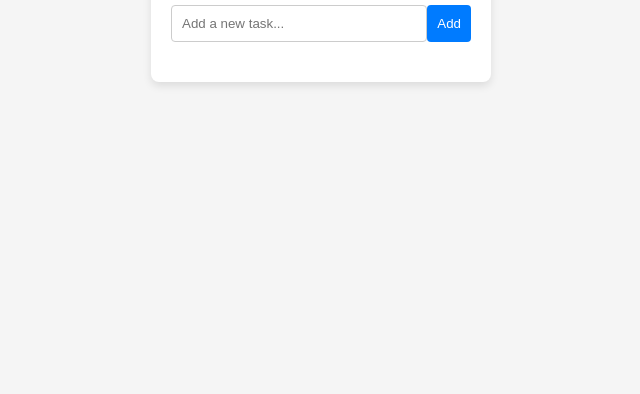
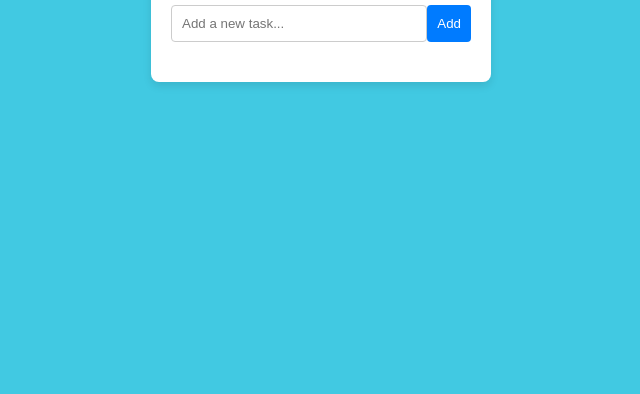
Before and after one commit to globussolution/JavascriptAssignment, a plain HTML site: page TodoList/index.html in a window 1280 px wide. Shown: the part 406-800 px from the top of the page, without its empty margins (319-959 px from the left). Drawn offline with Linux system fonts and the light colour scheme.

Commit message:
css update

```diff
--- a/TodoList/style.css
+++ b/TodoList/style.css
@@ -1,6 +1,6 @@
 body {
   font-family: Arial, sans-serif;
-  background-color: #f5f5f5;
+  background-color: #41c9e2;
   display: flex;
   justify-content: center;
   align-items: center;
```
